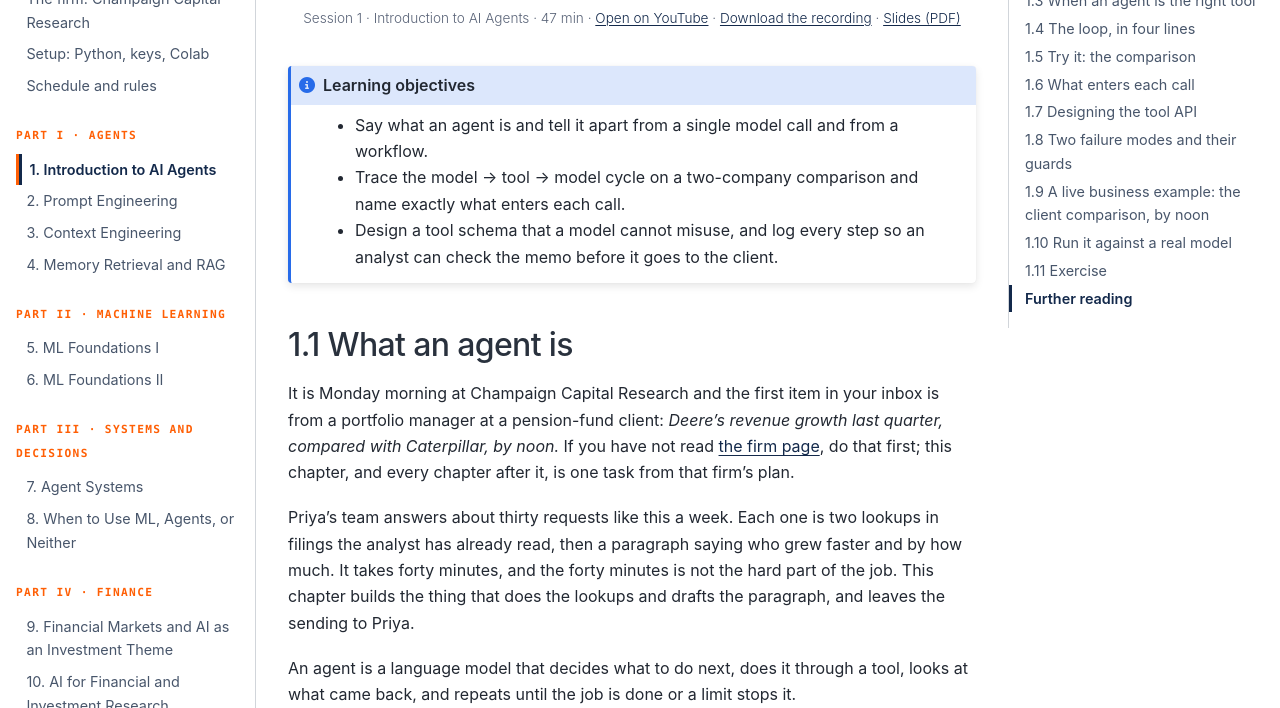
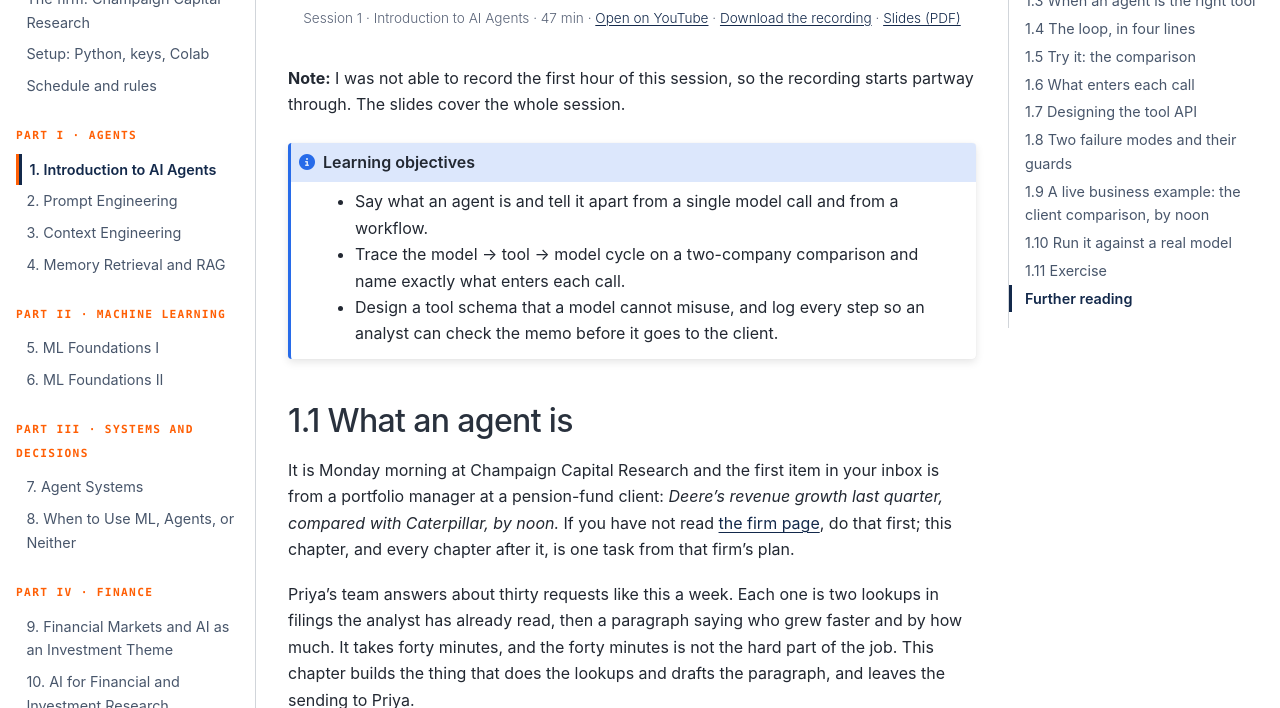
Before and after one commit to ashcastelinocs124/msba-ai-workshop, a Jupyter Book: the page built from book/ch01-agent-loop.md, in a window 1280 px wide and 900 px high, scrolled down 661 px, cut to the strip 192-900 px from the top of the window. Built offline with Jupyter Book 1.0.4 settings and Sphinx 7.4.7 and the Sphinx Book theme 1.1.4, drawn with Linux system fonts in a browser that asks for light colours.

Commit message:
Note that the first hour of session 1 was not recorded

````diff
--- a/book/ch01-agent-loop.md
+++ b/book/ch01-agent-loop.md
@@ -15,6 +15,8 @@ The session 1 recording. Watch it before or alongside the sections below; the ce
   <figcaption>Session 1 · Introduction to AI Agents · 47 min · <a href="https://youtu.be/TuWWd335S1c">Open on YouTube</a> · <a href="_static/media/ch01-lecture.mp4">Download the recording</a> · <a href="https://github.com/ashcastelinocs124/Workshop-Slides/blob/main/AI/education/workshop-lecture/msba-ch01-intro-to-ai-agents.pdf">Slides (PDF)</a></figcaption>
 </figure>
 ```
+
+**Note:** I was not able to record the first hour of this session, so the recording starts partway through. The slides cover the whole session.
 
 ```{admonition} Learning objectives
 :class: note
````
